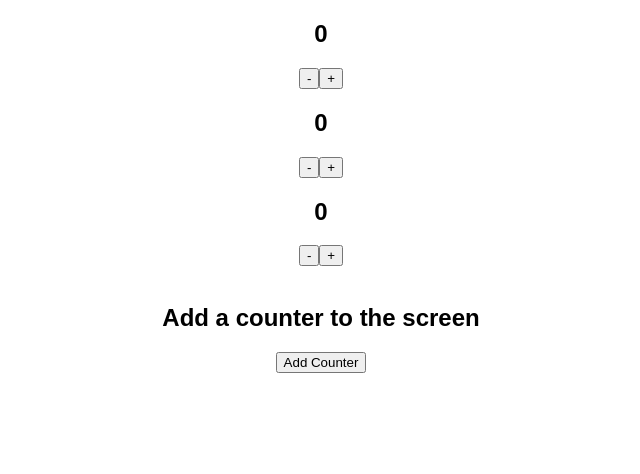
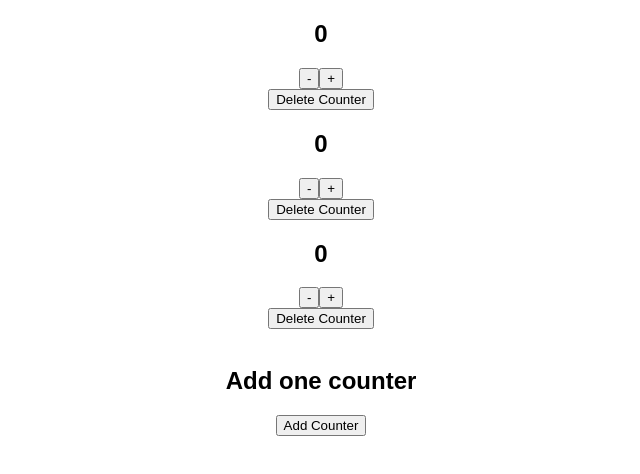
Before and after one commit to sistatress/Count-App, a React (Create React App) app: page / in a window 1280 px wide. Shown: the top 474 px of the page, without its empty margins (319-959 px from the left). Built offline with nearby package versions, Linux system fonts and the light colour scheme.

Commit message:
Delete counter in the list We can delete eatch counter by click on their delete counter button

```diff
--- a/src/App.js
+++ b/src/App.js
@@ -26,6 +26,21 @@ const App = () => {
     setCounts(newCounters);
   };
 
+  /*  Update counter value  */
+
+  const deleteCounter = (id) => {
+    // Copy of the counters array
+    const countersCopy = [...counters];
+
+    // Delete counter
+    const newCounters = countersCopy.filter(
+      (counterElement) => counterElement.id !== id
+    );
+
+    // Set counters state
+    setCounts(newCounters);
+  };
+
   /*  Increment counter  */
 
   const add = (id, value) => {
@@ -49,6 +64,7 @@ const App = () => {
           value={element.value}
           onAdd={add}
           onSubtract={subtract}
+          onDelete={deleteCounter}
         />
       </div>
     );
@@ -72,7 +88,7 @@ const App = () => {
       {/* Counters */}
       {counters.map(showCounters)}
       <br />
-      <h2>Add a counter to the screen</h2>
+      <h2>Add one counter</h2>
       <button onClick={handleClick}>Add Counter</button>
     </div>
   );
--- a/src/Components/Counter.js
+++ b/src/Components/Counter.js
@@ -1,6 +1,6 @@
 import React, { useEffect } from "react";
 
-const Counter = ({ id, value, onAdd, onSubtract }) => {
+const Counter = ({ id, value, onAdd, onSubtract, onDelete }) => {
   useEffect(() => {
     console.log(`Counter Effect id ${id}`);
   }, [value, id]);
@@ -10,6 +10,8 @@ const Counter = ({ id, value, onAdd, onSubtract }) => {
       <h2>{value}</h2>
       <button onClick={() => onSubtract(id, value)}>-</button>
       <button onClick={() => onAdd(id, value)}>+</button>
+      <br />
+      <button onClick={() => onDelete(id)}>Delete Counter</button>
     </div>
   );
 };
```
